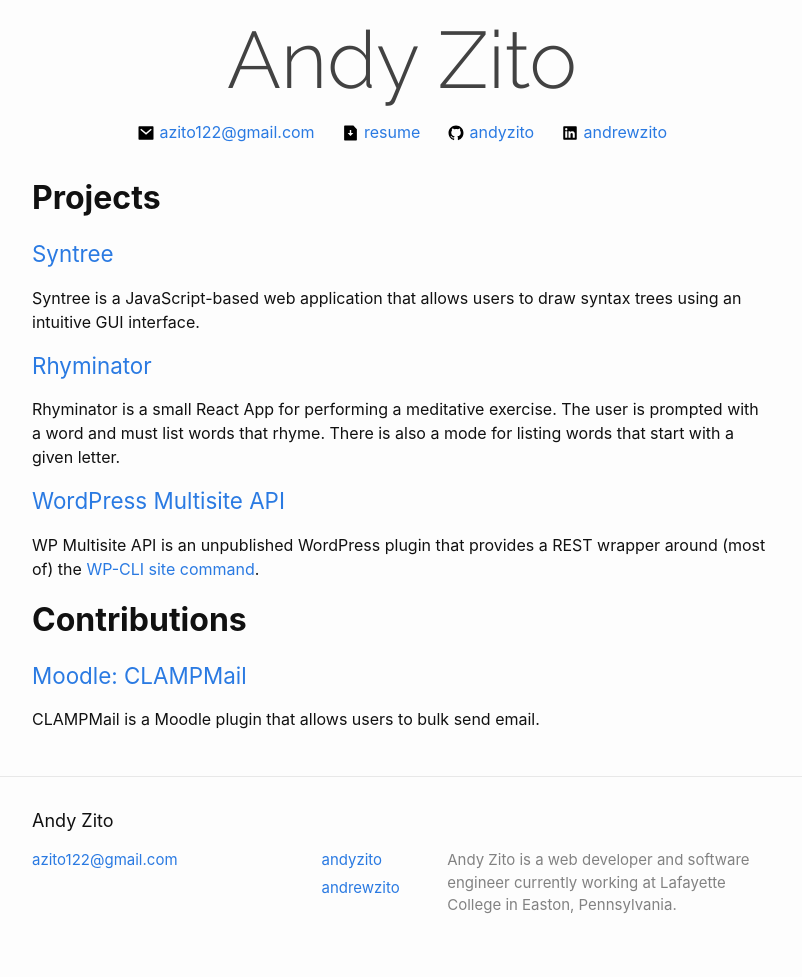
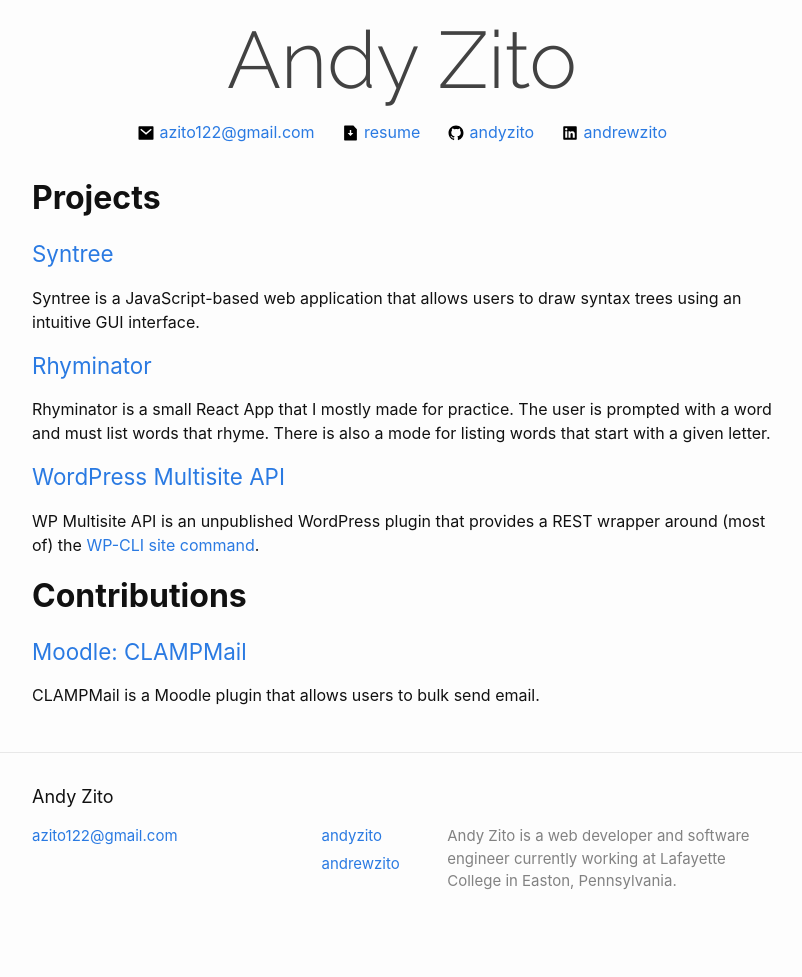
Before and after one commit to andyzito/andyzito.github.io, a Jekyll site: the page built from index.md, in a window 1280 px wide. Shown: the whole page, without its empty margins (238-1040 px from the left). Built offline with Jekyll 4.4.1, drawn with Linux system fonts in a browser that asks for light colours; our own code applies the rules of GitHub Pages for plain Markdown files; after the commit the page ends 953 px from its top, so only the background shows below that.

Commit message:
Better pros

```diff
--- a/index.md
+++ b/index.md
@@ -12,7 +12,7 @@ Syntree is a JavaScript-based web application that allows users to draw syntax t
 
 ## [Rhyminator](https://rhyminator.andycodesthings.com)
 
-Rhyminator is a small React App for performing a meditative exercise. The user is prompted with a word and must list words that rhyme. There is also a mode for listing words that start with a given letter.
+Rhyminator is a small React App that I mostly made for practice. The user is prompted with a word and must list words that rhyme. There is also a mode for listing words that start with a given letter.
 
 ## [WordPress Multisite API](https://github.com/azito122/wp-multisite-api)
 
```
